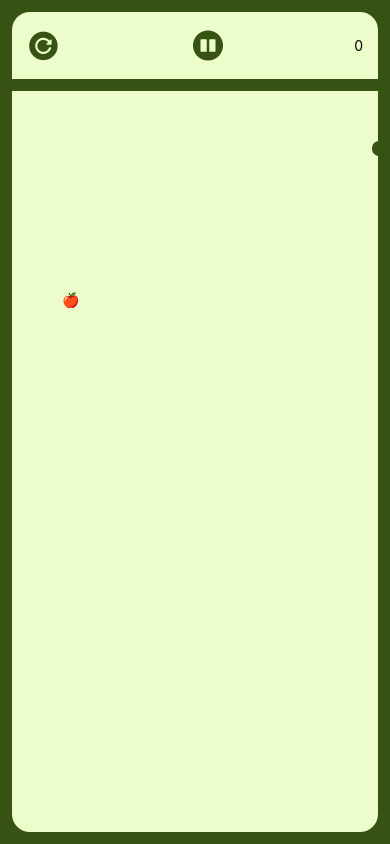
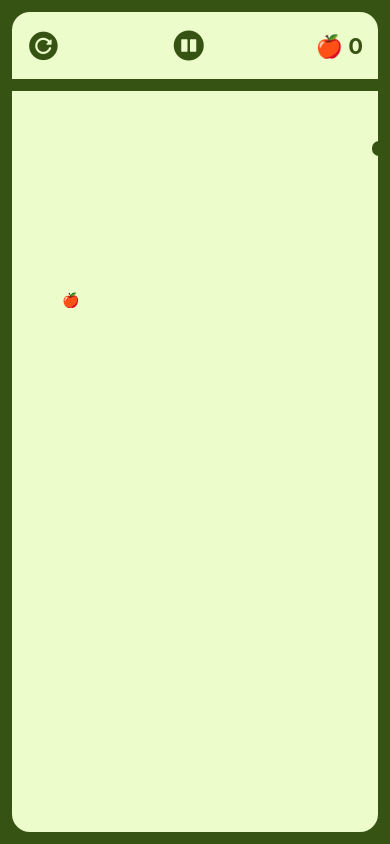
Before and after one commit to austinnguyen00/snake-game, a React Native app: screen / in a window 390 px wide. Built offline with nearby package versions, Linux system fonts and the light colour scheme.

Commit message:
Adding Score component to display game score

```diff
--- a/src/components/Game.tsx
+++ b/src/components/Game.tsx
@@ -9,6 +9,7 @@ import Food from './Food';
 import { checkEatFood } from '../utils/checkEatFood';
 import { randomFoodPosition } from '../utils/randomFoodPosition';
 import Header from './Header';
+import Score from './Score';
 
 // Constant variables for the game
 const SNAKE_INITIAL_POSITION = [{ x: 5, y: 5 }];
@@ -124,7 +125,7 @@ const Game = () => {
 					pauseGame={pauseGame}
 					reloadGame={reloadGame}
 				>
-					<Text>{score}</Text>
+					<Score score={score} />
 				</Header>
 				<View style={styles.boundaries}>
 					<Snake snake={snake} />
--- /dev/null
+++ b/src/components/Score.tsx
@@ -0,0 +1,18 @@
+import { Text, StyleSheet } from 'react-native';
+import { Colors } from '../styles/colors';
+
+interface ScoreProps {
+	score: number;
+}
+
+export default function Score({ score }: ScoreProps): JSX.Element {
+	return <Text style={styles.text}>🍎 {score}</Text>;
+}
+
+const styles = StyleSheet.create({
+	text: {
+		fontSize: 22,
+		fontWeight: 'bold',
+		color: Colors.primary,
+	},
+});
```
